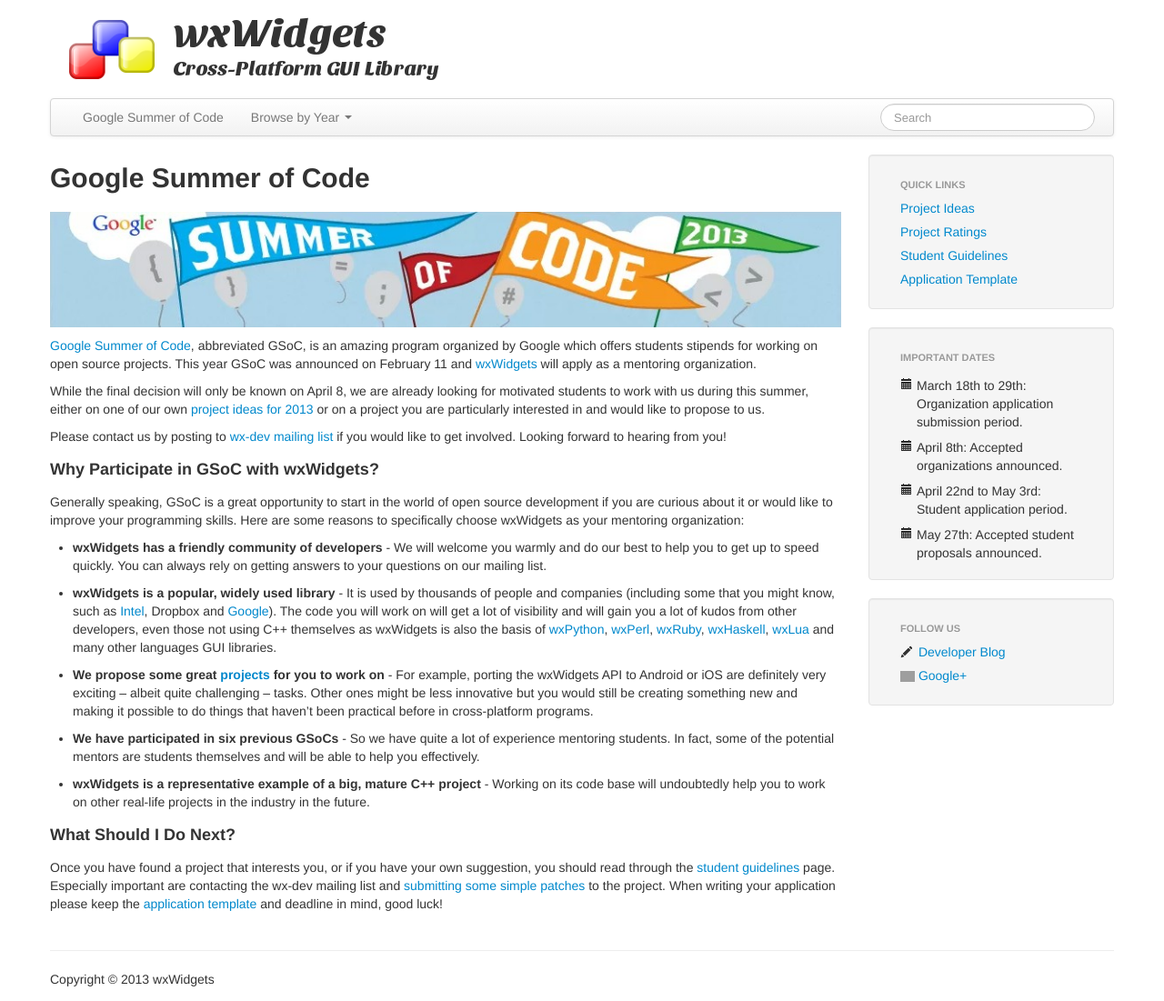
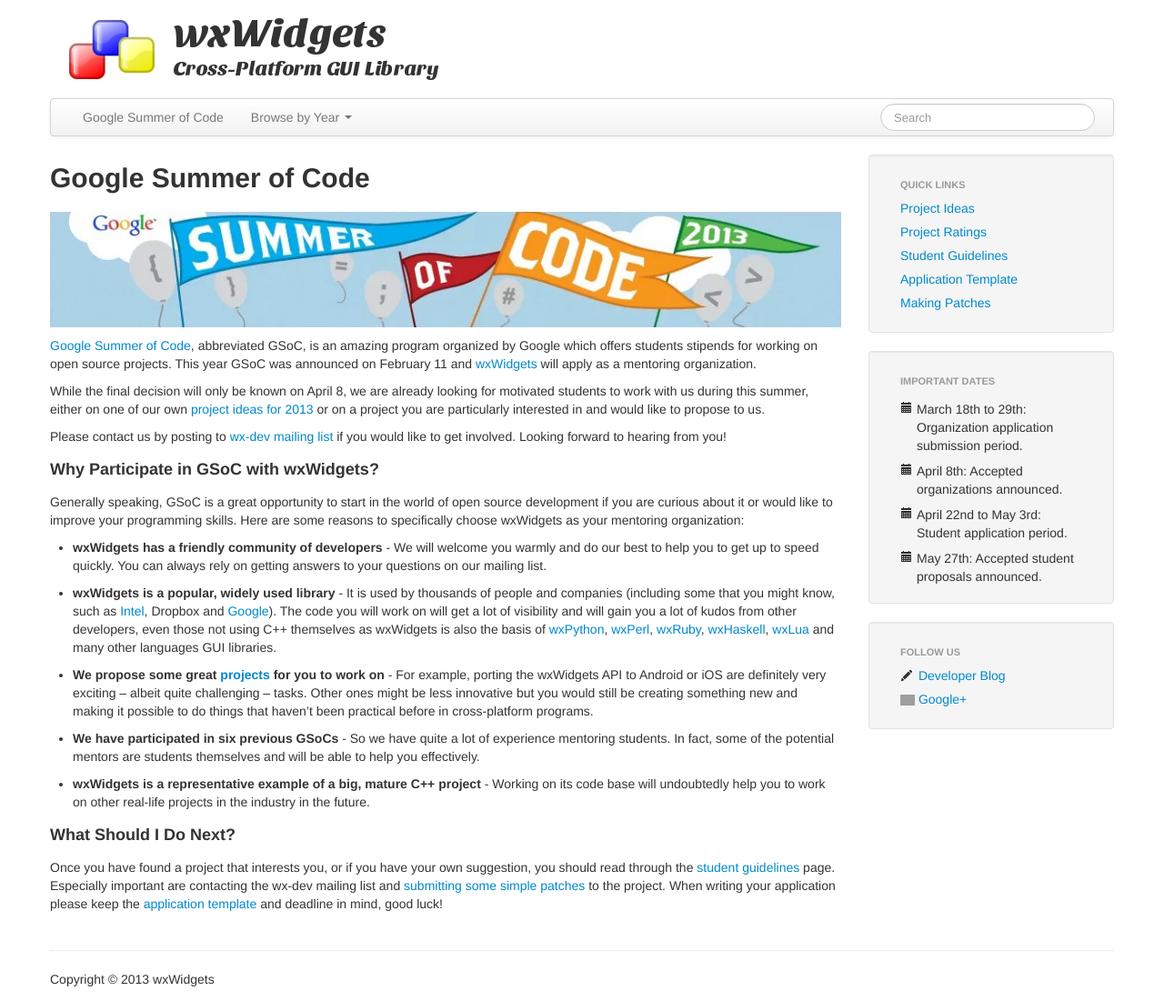
Before and after one commit to sjlamerton/gsoc-pages, a Jekyll site: the page built from index.md, in a window 1280 px wide. Shown: the whole page at 91% size. Built offline with Jekyll 4.4.1, drawn with Linux system fonts in a browser that asks for light colours; nearby versions of some CDN libraries; Markdown is read by kramdown in place of the engine named in the settings; grey boxes are pictures that could not be loaded.

Commit message:
Add making patches link to sidebar.

```diff
--- a/_includes/aside.html
+++ b/_includes/aside.html
@@ -19,6 +19,11 @@
     <li>
       <a href="{{ site.url }}/application-template/">
         Application Template
+      </a>
+    </li>
+    <li>
+      <a href="{{ site.url }}/making-patches/">
+        Making Patches
       </a>
     </li>
   </ul>
```
